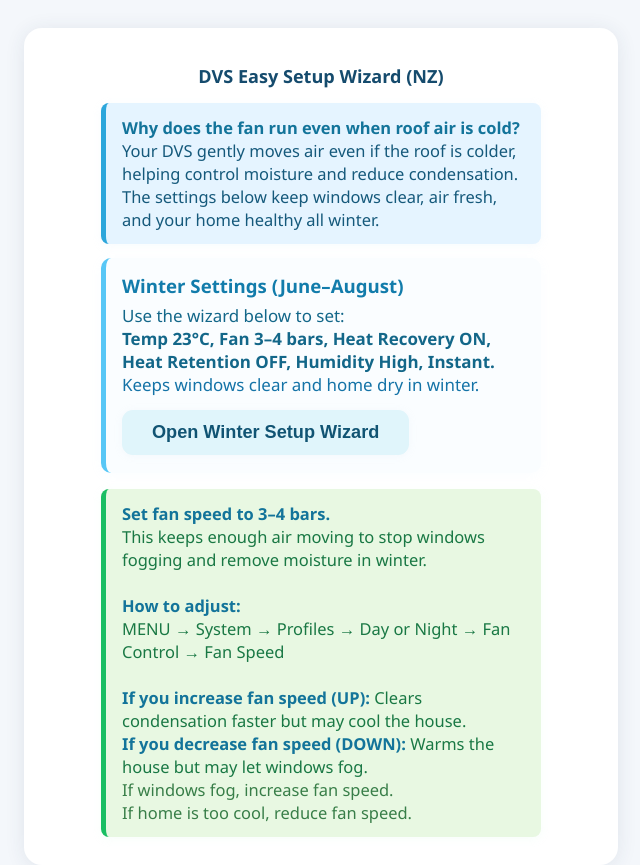
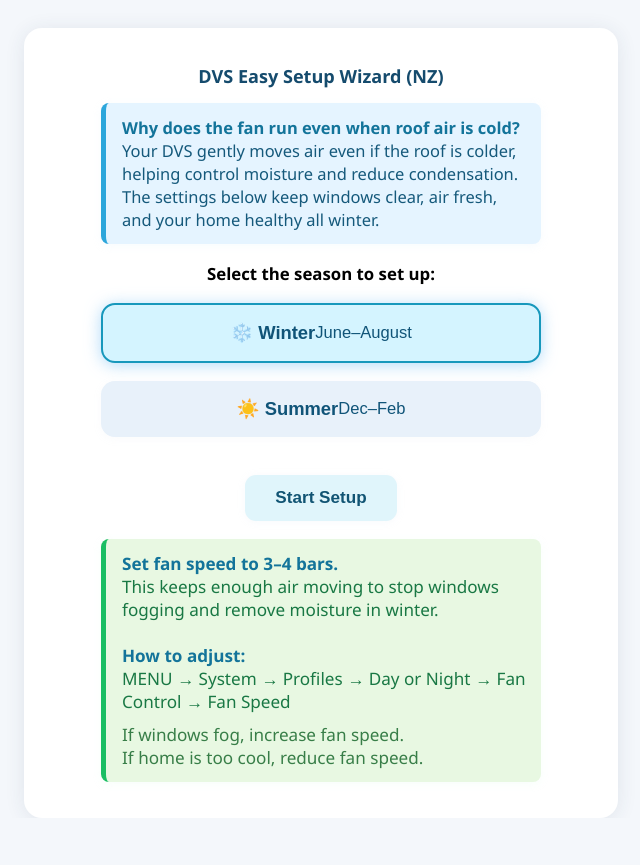
Before and after one commit to AgoraNZ/stopwatch, a plain HTML site: page index.html in a window 1280 px wide. Shown: the whole page, without its empty margins (319-959 px from the left). After the commit the page ends 818 px from the top, so only its background shows below. Drawn offline with Linux system fonts and the light colour scheme.

Commit message:
Update index.html

```diff
--- a/index.html
+++ b/index.html
@@ -15,26 +15,19 @@
       color: #15597b;
       padding: 13px 12px 13px 16px;
       border-radius: 8px;
-      margin-bottom: 14px;
+      margin-bottom: 18px;
       font-size: 1.03em;
       box-shadow: 0 2px 8px #c8e2f425;
     }
-    .wizardcard {
-      background: #fafdff;
-      border-left: 5px solid #58c7f6;
-      color: #136789;
-      padding: 15px 15px 18px 16px;
-      border-radius: 10px;
-      margin-bottom: 16px;
-      font-size: 1.06em;
-      box-shadow: 0 2px 12px #b9e3fa13;
+    .wizardselect {
+      margin-bottom: 18px;
+      text-align: center;
     }
-    .wizardcard-title {font-weight:bold; font-size:1.10em; color:#127cab; margin-bottom:6px;}
-    .season-btns { display: flex; flex-direction: column; gap: 14px; margin: 10px 0 16px 0;}
+    .season-btns { display: flex; flex-direction: column; gap: 18px; margin: 18px 0;}
     .season-btn {
       display: flex; align-items: center; justify-content: center;
-      font-size: 1.13em; font-weight: bold;
-      padding: 15px 0; border-radius: 12px;
+      font-size: 1.15em; font-weight: bold;
+      padding: 17px 0; border-radius: 14px;
       border: none; cursor: pointer; transition: box-shadow 0.2s, background 0.2s;
       box-shadow: 0 2px 10px #b0c4d711;
       background: #e8f1fa;
@@ -43,10 +36,11 @@
     .season-btn.active, .season-btn:focus { background: #cbefff; box-shadow: 0 2px 16px #92ccf6b5; outline: none;}
     .season-btn.recommended { border: 2.5px solid #1798bc; background: #d4f4ff;}
     .wiz-btn {
-      font-size: 1.07em; font-weight: bold; padding: 12px 30px;
+      font-size: 1.07em; font-weight: bold; padding: 13px 30px;
       border-radius: 11px; border: none;
       background: #e0f5fb; color: #115473; cursor: pointer;
-      box-shadow: 0 1px 8px #b7d2df1a; margin: 14px 0 0 0;
+      box-shadow: 0 1px 8px #b7d2df1a; margin: 20px auto 0 auto;
+      display: inline-block;
       transition: background 0.18s;
     }
     .wiz-btn:active, .wiz-btn:focus { background: #bfe8f9;}
@@ -56,25 +50,18 @@
       color: #197844;
       padding: 13px 12px 13px 16px;
       border-radius: 8px;
-      margin-bottom: 10px;
-      font-size: 1.03em;
+      margin-bottom: 18px;
+      font-size: 1.07em;
       box-shadow: 0 2px 8px #c5f7da25;
+      margin-top: 12px;
     }
     .fanbox b, .infobox b { color: #13749a; }
-    .summary {
-      margin: 22px auto 0 auto; display: block; font-size: 1.07em;
-      background: #f8fbfc; color: #15719b; border-radius: 10px; padding: 16px 14px; text-align: left;
-      border: 1.2px solid #d5eaf7;
-      box-shadow: 0 1px 6px #bdddfd19;
-    }
-    .summary-title {font-weight: bold; font-size: 1.07em; color: #145578; margin-bottom: 8px;}
-    .summary ul {margin: 8px 0 0 0; padding: 0 0 0 18px;}
-    .summary li {margin-bottom: 7px;}
+    .fanbox .tip { color: #387e48; display: block; margin-top: 10px; }
     @media (max-width: 600px) {
       .container { padding: 11px 2vw 12px 2vw;}
-      .season-btn { font-size: 1.07em; padding: 12px 0;}
-      .wiz-btn { padding: 11px 0; width: 46vw;}
-      .infobox, .fanbox, .wizardcard { font-size: 0.98em; }
+      .season-btn { font-size: 1.09em; padding: 14px 0;}
+      .wiz-btn { padding: 12px 0; width: 46vw;}
+      .infobox, .fanbox { font-size: 1em; }
     }
   </style>
   <script>
@@ -104,43 +91,31 @@
       In summer, DVS circulates fresh air to prevent stuffiness and help manage humidity. The settings below keep your home comfortable and fresh—even on warm days.`
     };
 
-    // Fan speed box: exact recommended fan speed + how/why to adjust for each season
-    const FAN_ADJUST = {
-      Winter: `<b>Set fan speed to 3–4 bars.</b><br>
-      This keeps enough air moving to stop windows fogging and remove moisture in winter.<br><br>
-      <b>How to adjust:</b><br>
-      MENU → System → Profiles → Day or Night → Fan Control → Fan Speed<br><br>
-      <b>If you increase fan speed (UP):</b> Clears condensation faster but may cool the house.<br>
-      <b>If you decrease fan speed (DOWN):</b> Warms the house but may let windows fog.<br>
-      <span style="color:#387e48;">If windows fog, increase fan speed.<br>If home is too cool, reduce fan speed.</span>`,
-      Summer: `<b>Set fan speed to 2–3 bars.</b><br>
-      This gives gentle airflow to keep your house fresh and not too warm in summer.<br><br>
-      <b>How to adjust:</b><br>
-      MENU → System → Profiles → Day or Night → Fan Control → Fan Speed<br><br>
-      <b>If you increase fan speed (UP):</b> Makes house feel fresher, but can bring in more warm air from roof.<br>
-      <b>If you decrease fan speed (DOWN):</b> Lowers airflow if house feels too warm.<br>
-      <span style="color:#387e48;">If house is stuffy, increase fan speed.<br>If house is too warm, reduce fan speed.</span>`
-    };
-
-    // Wizard card, summarizing setup for each season, always above fan box
-    const WIZARD_CARD = {
+    // Fan speed box: simple, helpful, season-specific, in the exact wording style you want
+    const FAN_BOX = {
       Winter: `
-        <div class="wizardcard-title">Winter Settings (June–August)</div>
-        <div>Use the wizard below to set:<br>
-        <b>Temp 23°C, Fan 3–4 bars, Heat Recovery ON, Heat Retention OFF, Humidity High, Instant.</b><br>
-        <span style="color:#1473a7;">Keeps windows clear and home dry in winter.</span></div>
-        <button class="wiz-btn" onclick="startWizard()">Open Winter Setup Wizard</button>
+        <b>Set fan speed to 3–4 bars.</b><br>
+        This keeps enough air moving to stop windows fogging and remove moisture in winter.<br><br>
+        <b>How to adjust:</b><br>
+        MENU → System → Profiles → Day or Night → Fan Control → Fan Speed<br>
+        <span class="tip">
+          If windows fog, increase fan speed.<br>
+          If home is too cool, reduce fan speed.
+        </span>
       `,
       Summer: `
-        <div class="wizardcard-title">Summer Settings (Dec–Feb)</div>
-        <div>Use the wizard below to set:<br>
-        <b>Temp 19°C, Fan 2–3 bars, Heat Recovery OFF, Heat Retention OFF, Humidity Med, 10min.</b><br>
-        <span style="color:#1473a7;">Keeps your home fresh and comfortable in summer.</span></div>
-        <button class="wiz-btn" onclick="startWizard()">Open Summer Setup Wizard</button>
+        <b>Set fan speed to 2–3 bars.</b><br>
+        This gives gentle airflow to keep your house fresh and not too warm in summer.<br><br>
+        <b>How to adjust:</b><br>
+        MENU → System → Profiles → Day or Night → Fan Control → Fan Speed<br>
+        <span class="tip">
+          If house is stuffy, increase fan speed.<br>
+          If house is too warm, reduce fan speed.
+        </span>
       `
     };
 
-    // Each wizard step as an object with .title, .action, .desc, and .summary (if last step)
+    // Each wizard step as before
     const STEPS = {
       Winter: [
         { title: "Start Day Settings", action: "From the main screen, press MENU. Select 'System'. Press OK. Select 'Profiles'. Press OK.", desc: "" },
@@ -222,8 +197,17 @@
       if (step === 0) {
         main.innerHTML = `
           <div class="infobox" id="faninfo">${FAN_INFO[selected]}</div>
-          <div class="wizardcard" id="wizardcard">${WIZARD_CARD[selected]}</div>
-          <div class="fanbox" id="fanbox">${FAN_ADJUST[selected]}</div>
+          <div class="wizardselect">
+            <div style="text-align:center; font-size:1.05em; margin-bottom: 4px;">
+              <b>Select the season to set up:</b>
+            </div>
+            <div class="season-btns">
+              <button class="season-btn${selected==="Winter"?" recommended active":""}" onclick="selectSeason('Winter')">❄️ Winter<br><span style='font-size:0.9em; font-weight:400'>June–August</span></button>
+              <button class="season-btn${selected==="Summer"?" recommended active":""}" onclick="selectSeason('Summer')">☀️ Summer<br><span style='font-size:0.9em; font-weight:400'>Dec–Feb</span></button>
+            </div>
+            <button class="wiz-btn" onclick="startWizard()">Start Setup</button>
+          </div>
+          <div class="fanbox" id="fanbox">${FAN_BOX[selected]}</div>
         `;
       } else {
         const meta = SEASON_META[selected];
```
